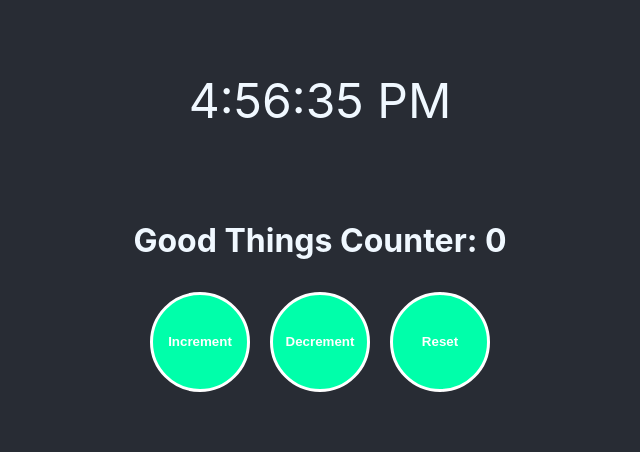
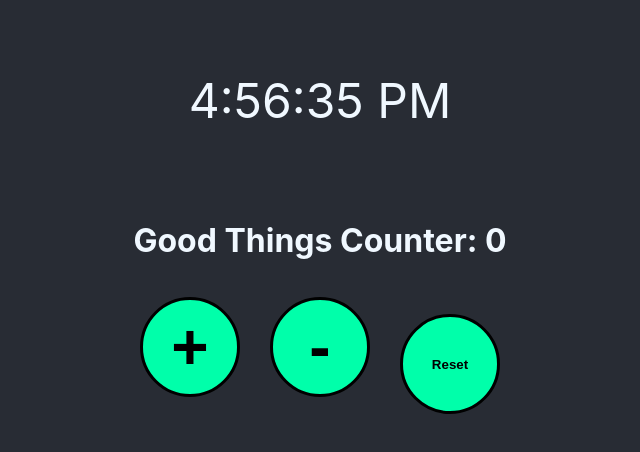
Before and after one commit to JohnyCodesStuff/my-site-react, a React (Create React App) app: page / in a window 1280 px wide. Shown: the top 452 px of the page, without its empty margins (320-960 px from the left). Built offline with nearby package versions, Linux system fonts and the light colour scheme.

Commit message:
more simplifying

```diff
--- a/src/App.css
+++ b/src/App.css
@@ -53,7 +53,8 @@ button {
   padding: 10px;
   margin: 10px;
   background-color: rgb(0, 255, 170);
-  color: white;
+  color: black;
+  text-shadow: white 2px;
   font-weight: bold;
 }
 
--- a/src/components/PersistentCounter/index.js
+++ b/src/components/PersistentCounter/index.js
@@ -1,4 +1,5 @@
 import React, { useState, useEffect } from 'react';
+import './style.css'
 
 const PersistentCounter = () => {
   // Retrieve the initial value from localStorage, or set it to 0 if not present
@@ -28,8 +29,8 @@ const PersistentCounter = () => {
   return (
     <div id="goodthings">
       <h1>Good Things Counter: {count}</h1>
-      <button onClick={increment}>Increment</button>
-      <button onClick={decrement}>Decrement</button>
+      <button id='one' onClick={increment}>+</button>
+      <button id='two' onClick={decrement}>-</button>
       <button onClick={backToZero}>Reset</button>
     </div>
   );
--- /dev/null
+++ b/src/components/PersistentCounter/style.css
@@ -0,0 +1,12 @@
+#one {
+    font-size: 64px;
+}
+
+#two {
+    font-size: 64px;
+}
+
+button {
+    margin: 15px;
+
+}
```
